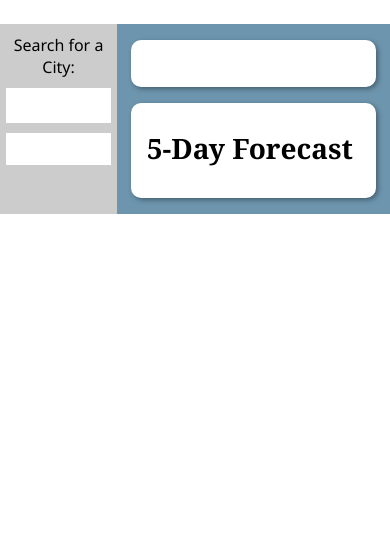
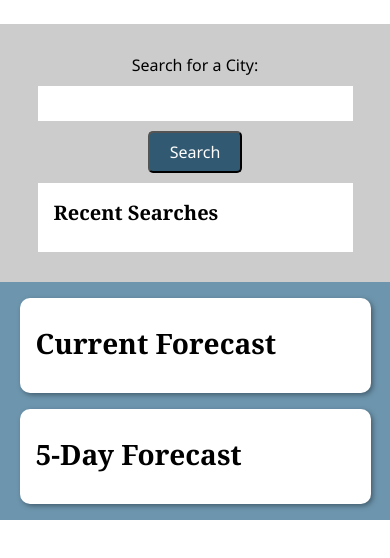
Before and after one commit to jennanmiles/hw-six, a plain HTML site: page index.html in a window 390 px wide. Shown: the part 140-698 px from the top of the page. Drawn offline with nearby package versions, Linux system fonts and the light colour scheme; no server answers.

Commit message:
adding search portion

```diff
--- a/assets/script.js
+++ b/assets/script.js
@@ -1,17 +1,26 @@
 // pseudo code
 
+$('#search').click(function() {
+    let userCity = $('#searchField').val();
+    console.log(userCity);
+
     // sidebar inputs user text, queries api, and adds div to search sidebar
+    $('.recentSearch').append('<div class="textlabel">' + userCity +'</div>');
 
+    // clear user input on click?
 
     // current city div displays temp, humidity, wind speed, and UV index
-//let queryUrl = 'http://api.openweathermap.org/data/2.5/weather?q=' + cityInput + '&APPID=0a2917cfe155f518d8a07dd10675329a';
-let queryUrl = 'http://api.openweathermap.org/data/2.5/weather?q=tucson&APPID=0a2917cfe155f518d8a07dd10675329a&units=imperial';
+    let queryUrl = 'http://api.openweathermap.org/data/2.5/weather?q=' + userCity +'&APPID=0a2917cfe155f518d8a07dd10675329a&units=imperial';
+    // let lat = queryUrl.coord.lat
+    // let lon = queryUrl.coord.lon
+    // console.log(lat);
+    // console.log(lon);
 
     $.ajax({
         url: queryUrl,
         method: 'GET',
     }).then(function(response) {
-    //console.log(response);
+        console.log(response);
         // city name
         $('#cityName').html(response.name);
         // temp
@@ -20,7 +29,6 @@ $.ajax({
         $('#cityHumidity').html('Humidity: ' + response.main.humidity + '%');
         // wind speed
         $('#cityWind').html('Wind Speed: ' + response.wind.speed + ' MPH');
-    // uv index
 
     });
 
@@ -39,7 +47,7 @@ $.ajax({
     })
 
     // 5 day forecast displays the date, the temp, the humidity, and an icon
-let queryUrl3 = 'http://api.openweathermap.org/data/2.5/forecast?appid=0a2917cfe155f518d8a07dd10675329a&q=tucson&units=imperial'
+    let queryUrl3 = 'http://api.openweathermap.org/data/2.5/forecast?appid=0a2917cfe155f518d8a07dd10675329a&q=' + userCity + '&units=imperial'
 
     $.ajax({
         url: queryUrl3,
@@ -48,11 +56,16 @@ $.ajax({
         let arraylen = response.list;
         // getting 5 day forecast
         let newArray = arraylen.slice(0,5);
+        //console.log(newArray);
 
         for (let i = 0; i < newArray.length; i++) {
-        let temp = newArray[i].main.temp;
-        console.log(temp);
-        let card = $('.forecastCardWrapper').append('<div class="forecastCard"><div class="temp"></div></div>');
-        $('.temp').html(temp);
+            //let temp = newArray[i].main.temp;
+        console.log(newArray);
+            $('.forecastCardWrapper').append('<div class="forecastCard"></div>');
+            $('.forecastCard').append('<div class="temp"></div>').html(newArray[i].main.temp);
+            $('.forecastCard').append('<div class="humidity"></div>').html(newArray[i].main.humidity);
         }
     })
+
+// close click function
+})
--- a/assets/style.css
+++ b/assets/style.css
@@ -11,17 +11,23 @@ h1 {
     font-size: 2.5em;
 }
 
-h2 {
+h2,h3 {
     font-family: 'Noto Serif', serif;
     font-size: 1.75em;
     margin: 10px 0 15px 0;
     display: block;
 }
 
+h3 {
+    font-size: 1.25em;
+    margin: 0 0 10px 0;
+}
+
 .contentWrapper {
     display: flex;
     width: 100%;
     position: relative;
+    flex-wrap: wrap;
 }
 
 /* search area styles */
@@ -29,6 +35,20 @@ h2 {
     background-color: #ccc;
     width: 30%;
     height: auto;
+    padding: 20px;
+    box-sizing: border-box;
+}
+
+button {
+    font-family: 'Noto Sans', sans-serif;
+    background-color: #315971;
+    font-size: 1em;
+    border-radius: 5px;
+    padding: .5em 1.25em;
+    margin: 0 auto;
+    position: relative;
+    display: block;
+    color: white;
 }
 
 label {
@@ -86,6 +106,7 @@ label {
 /* 5 day forecast */
 .forecastCardWrapper {
     display: flex;
+    flex-wrap: wrap;
 }
 
 .forecastCard {
@@ -96,3 +117,18 @@ label {
     padding: 20px;
     box-sizing: border-box;
 }
+
+@media only screen and (max-width: 728px) {
+    .contentWrapper .searchArea {
+        width: 100%;
+        display: block;
+    }
+
+    .contentWrapper .currentCity {
+        width: 100%;
+    }
+
+    .forecastCard {
+        width: 100%;
+    }
+}
--- a/index.html
+++ b/index.html
@@ -19,13 +19,15 @@
         <div class="searchArea">
             <label>Search for a City:</label>
             <input id="searchField" class="searchField" type="text">
+            <button id="search" class="search">Search</button>
             <div class="recentSearch">
-
+              <h3>Recent Searches</h3>
             </div>
         </div>
         <div class="currentCity">
             <div class="todayForecast">
-                <h2 id="cityName"></h2>
+                <h2>Current Forecast</h2>
+                <h3 id="cityName"></h3>
                 <div id="cityDate" class="textlabel"></div>
                 <div id="cityTemp" class="textlabel"></div>
                 <div id="cityHumidity" class="textlabel"></div>
```
Lines whose indentation alone changed are shown as unchanged.
